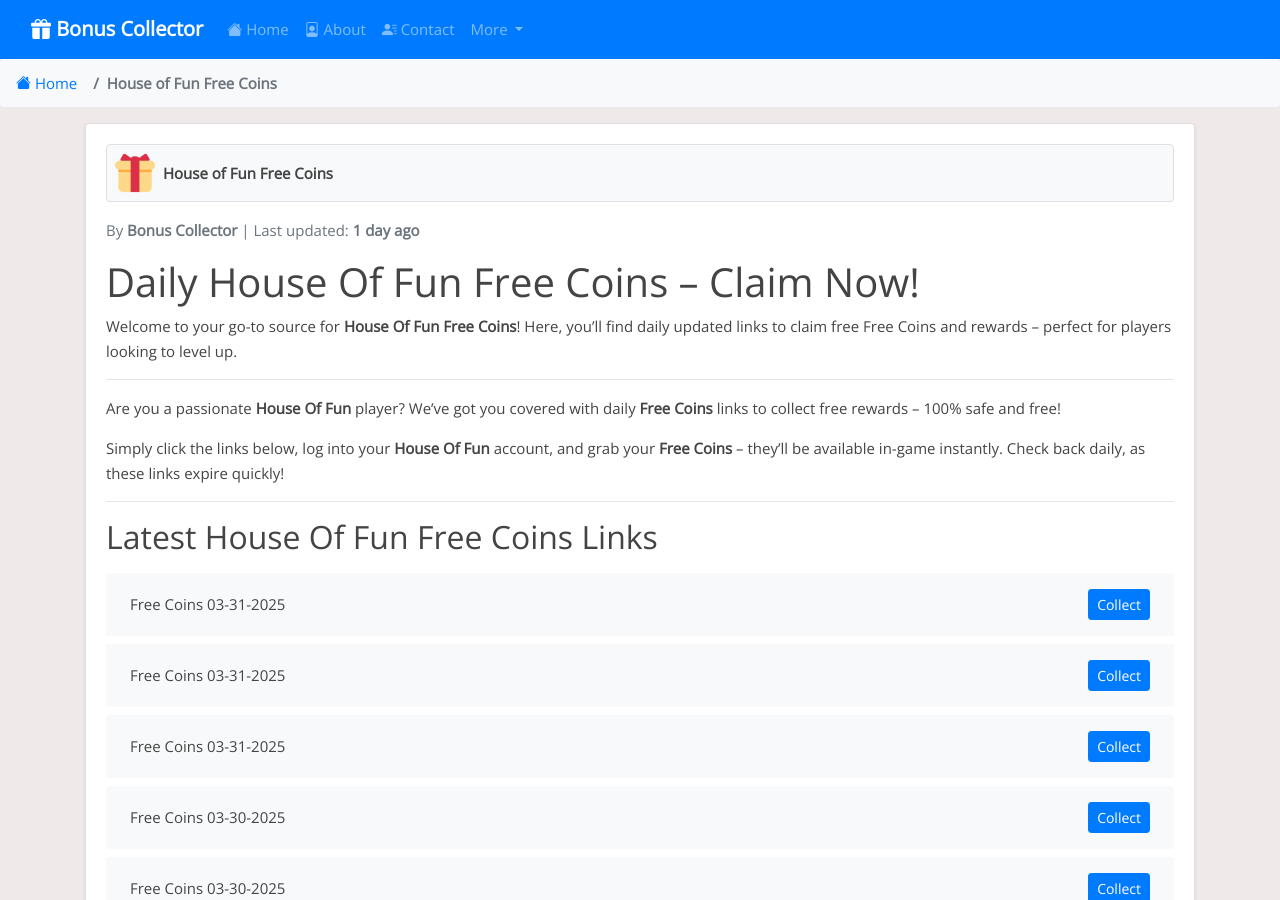
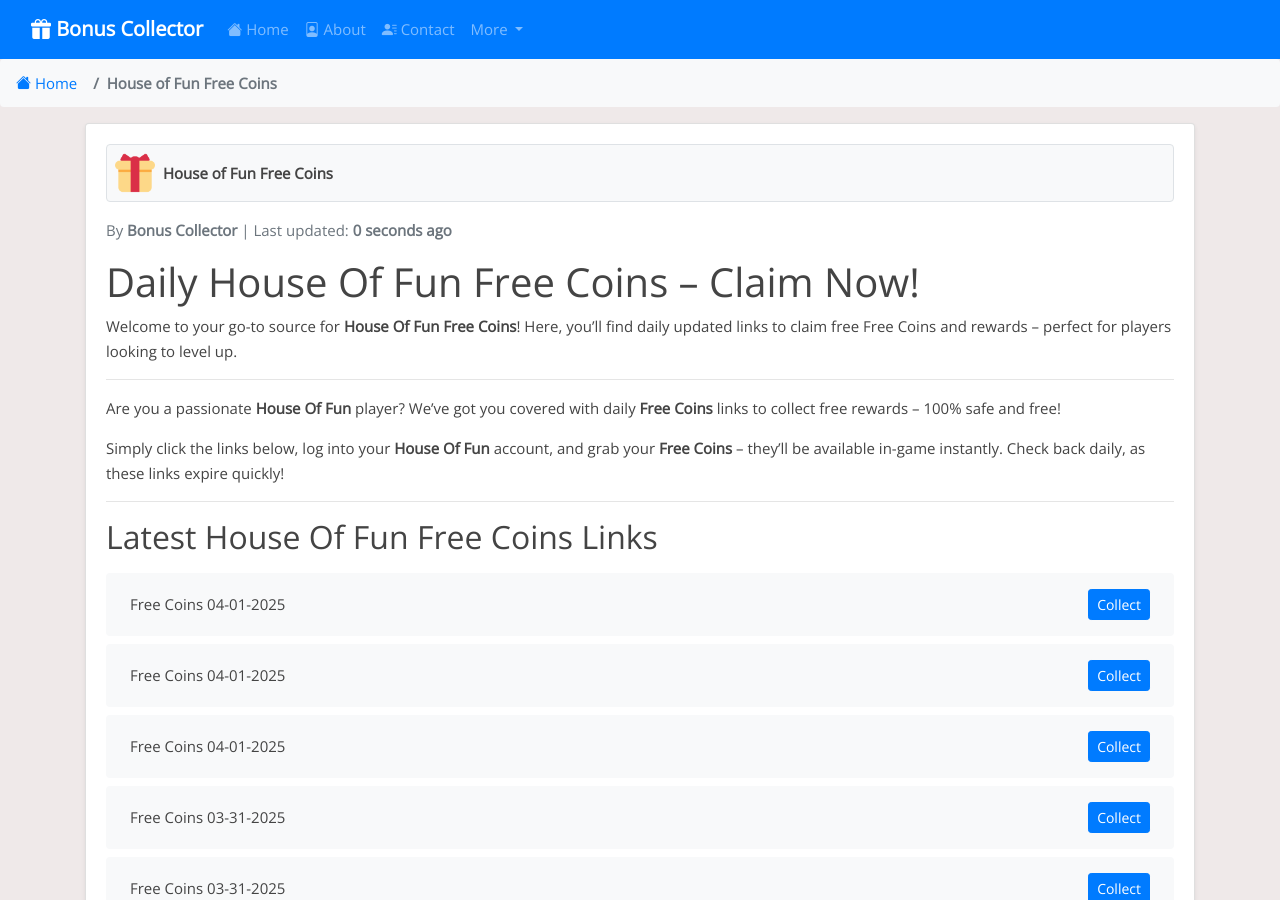
Before and after one commit to iamrohan99/bc-net, a Jekyll site: the page built from _posts/2024-06-29-house-of-fun.md, in a window 1280 px wide and 900 px high. Built offline with Jekyll 4.4.1, drawn with Linux system fonts in a browser that asks for light colours; some of the changed text lies outside the part shown.

Commit message:
Update house-of-fun reward links, content, and last modified date - 2025-04-01 04:31

```diff
--- a/_data/include_files.yml
+++ b/_data/include_files.yml
@@ -7,7 +7,7 @@ doubleu-casino.html:
 bingo-bash.html:
   last_modified: "2025-03-31T13:33:30Z"
 house-of-fun.html:
-  last_modified: "2025-03-31T04:29:31Z"
+  last_modified: "2025-04-01T04:31:08Z"
 cash-frenzy.html:
   last_modified: "2025-03-31T12:51:45Z"
 hit-it-rich.html:
--- a/_includes/house-of-fun.html
+++ b/_includes/house-of-fun.html
@@ -1,4 +1,16 @@
 <ul class="list-group mt-3 mb-4">
+  <li class="list-group-item d-flex justify-content-between align-items-center">
+    <span>Free Coins 04-01-2025</span>
+    <a href="https://playtika.onelink.me/hof/w4blbwsu?af_dp=hof%3A%2F%2F&af_force_deeplink=true&c_id=2025M4D1_07&s_id=1060&deeplink=eyJpZCI6IjYxNjJmMGZhLTU3NjgtNDQyYi05YWVmLTk0OTQ0YjY0MDFmZCIsImFjIjoiaG9mX2dpZnRfY291cG9uIn0=" class="btn btn-primary btn-sm">Collect</a>
+  </li>
+  <li class="list-group-item d-flex justify-content-between align-items-center">
+    <span>Free Coins 04-01-2025</span>
+    <a href="https://playtika.onelink.me/hof/w4blbwsu?af_dp=hof%3A%2F%2F&af_force_deeplink=true&c_id=2025M3D31_23&s_id=1060&deeplink=eyJpZCI6ImJkMTczMmY1LTgxMjAtNDcyNC04YmYzLTcxMmRkN2E5NDQwNyIsImFjIjoiaG9mX2dpZnRfY291cG9uIn0=" class="btn btn-primary btn-sm">Collect</a>
+  </li>
+  <li class="list-group-item d-flex justify-content-between align-items-center">
+    <span>Free Coins 04-01-2025</span>
+    <a href="https://playtika.onelink.me/hof/w4blbwsu?af_dp=hof%3A%2F%2F&af_force_deeplink=true&c_id=2025M3D31_19&s_id=1060&deeplink=eyJpZCI6ImQ4MmMzMWFkLTIzODEtNGM4ZS04NmFhLTA4ZmNiNGMwNzYyMCIsImFjIjoiaG9mX2dpZnRfY291cG9uIn0=" class="btn btn-primary btn-sm">Collect</a>
+  </li>
   <li class="list-group-item d-flex justify-content-between align-items-center">
     <span>Free Coins 03-31-2025</span>
     <a href="https://playtika.onelink.me/hof/w4blbwsu?af_dp=hof%3A%2F%2F&af_force_deeplink=true&c_id=2025M3D31_07&s_id=1060&deeplink=eyJpZCI6IjhjODMzODBhLWYwZTEtNDhkYy1hNjA5LTE2ZjkwYTc1YTFlZiIsImFjIjoiaG9mX2dpZnRfY291cG9uIn0=" class="btn btn-primary btn-sm">Collect</a>
@@ -387,16 +399,4 @@
     <span>Free Coins 03-15-2025</span>
     <a href="https://playtika.onelink.me/hof/w4blbwsu?af_force_deeplink=true&deeplink=eyJpZCI6ImM4Y2Q2YmUzLWM1NTQtNGY2Mi1hNTRiLTU0OGM4ZjJkMzMwNSIsImFjIjoiaG9mX2dpZnRfY291cG9uIn0=" class="btn btn-primary btn-sm">Collect</a>
   </li>
-  <li class="list-group-item d-flex justify-content-between align-items-center">
-    <span>Free Coins 03-15-2025</span>
-    <a href="https://playtika.onelink.me/hof/w4blbwsu?af_force_deeplink=true&deeplink=eyJpZCI6ImUxNTIxNDcwLTM2YTctNGVlZC04YWI2LTdkZGM5YWU4YzI0YSIsImFjIjoiaG9mX2dpZnRfY291cG9uIn0=" class="btn btn-primary btn-sm">Collect</a>
-  </li>
-  <li class="list-group-item d-flex justify-content-between align-items-center">
-    <span>Free Coins 03-14-2025</span>
-    <a href="https://playtika.onelink.me/hof/w4blbwsu?af_dp=hof%3A%2F%2F&af_force_deeplink=true&c_id=2025M3D14_07&s_id=1060&deeplink=eyJpZCI6ImExOTM5OTI5LWVlYTQtNGViOS05OWY1LTI5YjVlNjA5OWFlYSIsImFjIjoiaG9mX2dpZnRfY291cG9uIn0=" class="btn btn-primary btn-sm">Collect</a>
-  </li>
-  <li class="list-group-item d-flex justify-content-between align-items-center">
-    <span>Free Coins 03-14-2025</span>
-    <a href="https://playtika.onelink.me/hof/w4blbwsu?af_dp=hof%3A%2F%2F&af_force_deeplink=true&c_id=2025M3D13_23&s_id=1060&deeplink=eyJpZCI6ImM4Y2Q2YmUzLWM1NTQtNGY2Mi1hNTRiLTU0OGM4ZjJkMzMwNSIsImFjIjoiaG9mX2dpZnRfY291cG9uIn0=" class="btn btn-primary btn-sm">Collect</a>
-  </li>
 </ul>
```
Also changed, not shown: links-json/house-of-fun.json (+12 -12 lines).
